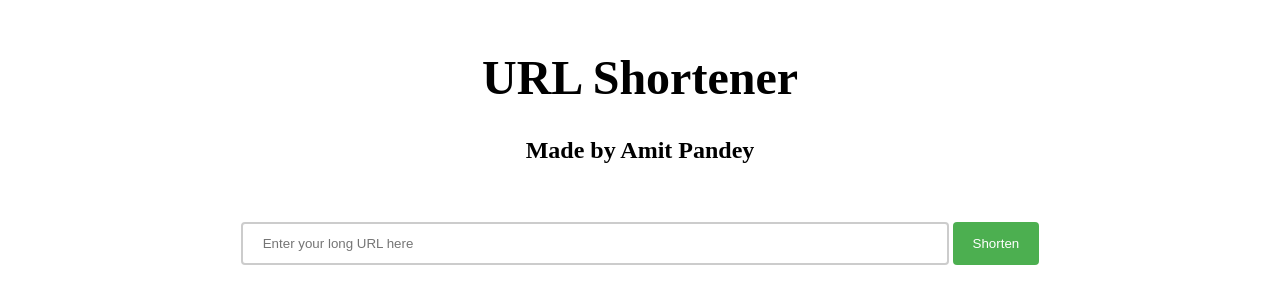
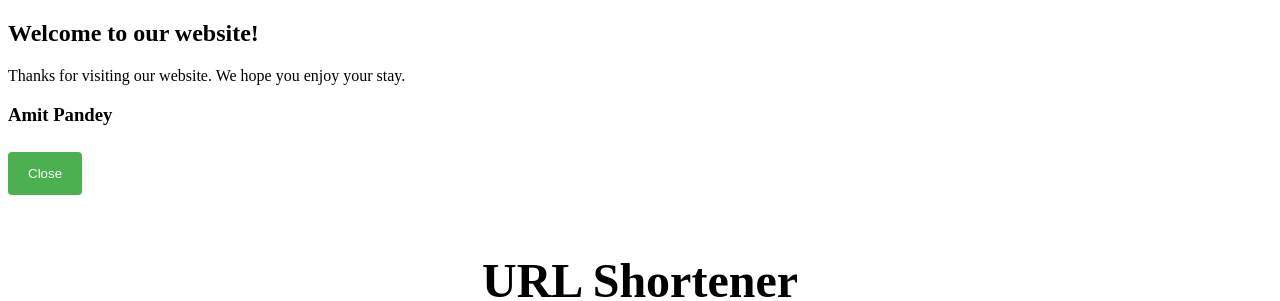
Before and after one commit to Amitpandey88/ushort, a plain HTML site: page index.html in a window 1280 px wide. Shown: the top 301 px of the page. Drawn offline with Linux system fonts and the light colour scheme.

Commit message:
Update index.html

```diff
--- a/index.html
+++ b/index.html
@@ -8,6 +8,16 @@
     <link rel="stylesheet" href="style.css">
   </head>
   <body>
+<!-- HTML for pop-up -->
+<div class="popup-wrapper">
+  <div class="popup">
+    <h2>Welcome to our website!</h2>
+    <p>Thanks for visiting our website. We hope you enjoy your stay.</p>
+<h3>Amit Pandey</h2>
+    <button id="close-popup">Close</button>
+  </div>
+</div>
+
     <div class="container">
       <h1>URL Shortener</h1>
       <h2>Made by Amit Pandey</h2>
```
